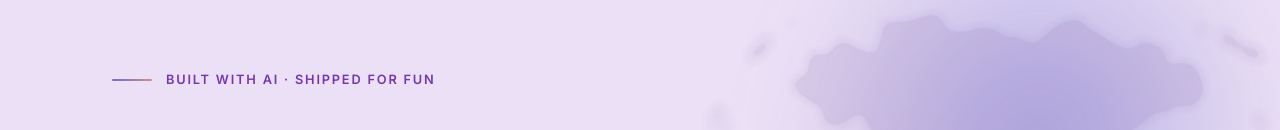
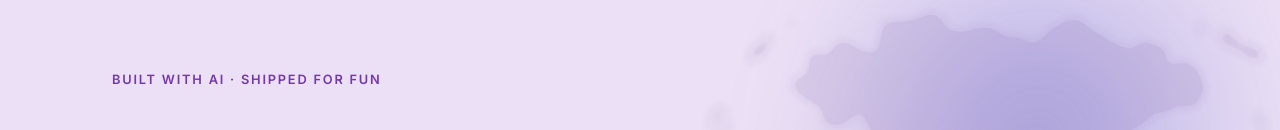
Before and after one commit to spec-ups/spec-ups.github.io, a plain HTML site: page index.html in a window 1280 px wide. Shown: the part 135-265 px from the top of the page. Drawn offline with Linux system fonts and the light colour scheme.

Commit message:
Remove the gradient bar before the hero label
Co-Authored-By: Claude Opus 5.5 <noreply@anthropic.com>

```diff
--- a/css/styles.css
+++ b/css/styles.css
@@ -268,10 +268,6 @@ img { max-width: 100%; display: block; }
   font-size: 0.8rem; font-weight: 600; letter-spacing: 0.14em; text-transform: uppercase;
   color: var(--link);
   margin: 0 0 24px;
-}
-.eyebrow::before {
-  content: ""; width: 40px; height: 2px; border-radius: 2px; flex: none;
-  background: linear-gradient(90deg, var(--secondary), var(--accent));
 }
 
 .hero h1 {
```
